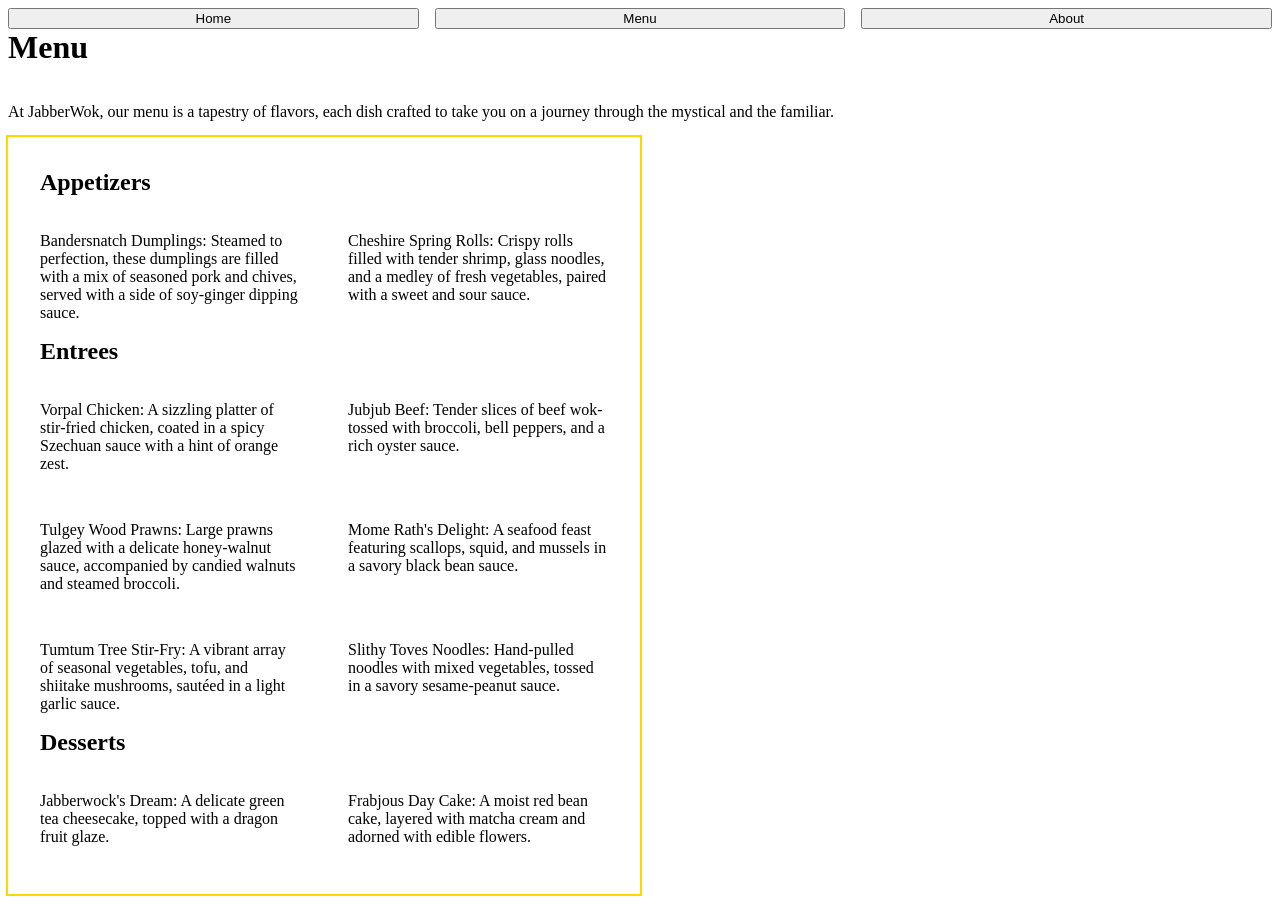
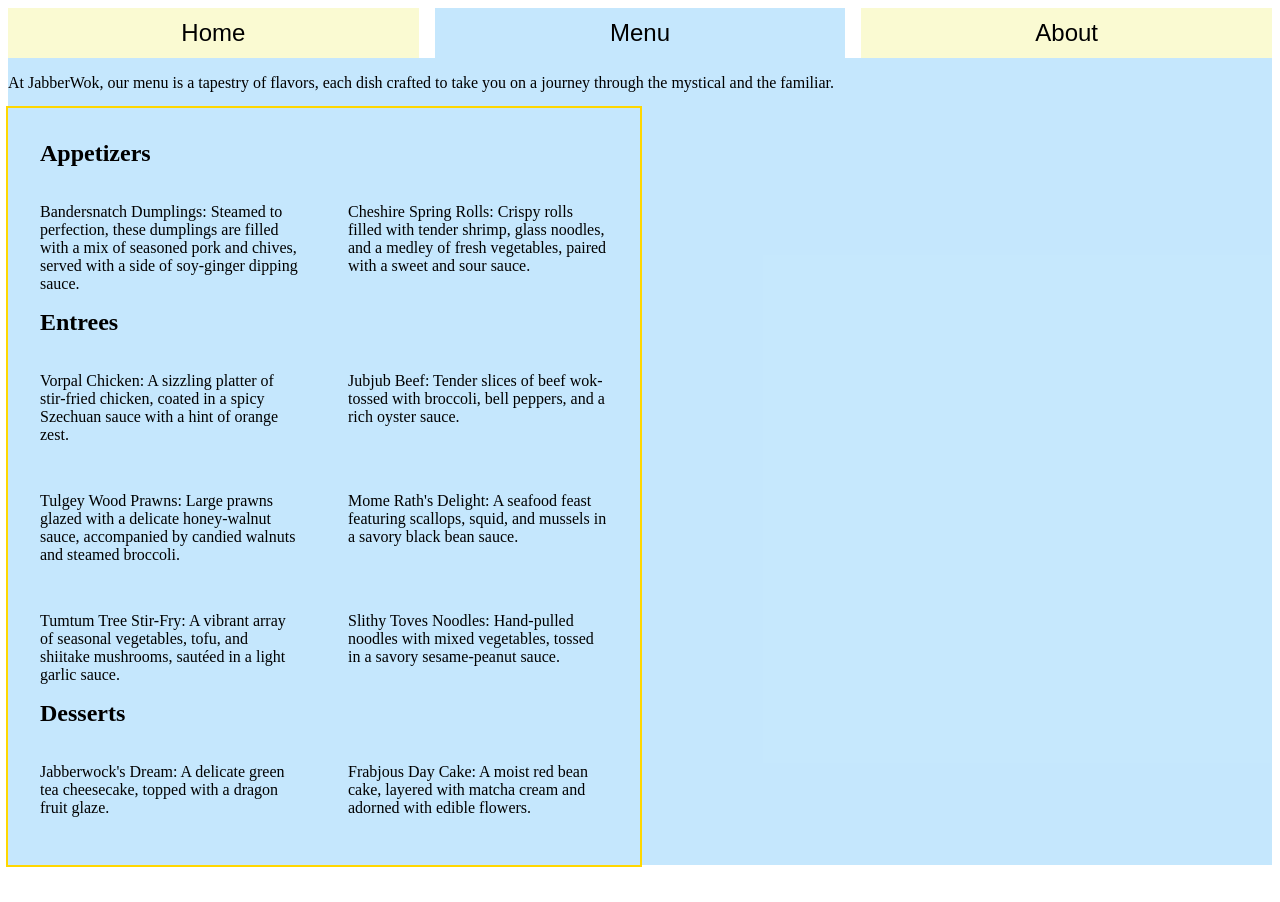
Before and after one commit to bugbat/odin-restaurant, a website built with webpack: page src/index.html in a window 1280 px wide. Both pictures are taken after a click on the button "Menu". After the commit the page ends 873 px from the top, so only its background shows below. Built offline with nearby package versions, Linux system fonts and the light colour scheme.

Commit message:
add css for buttons

```diff
--- a/src/about.js
+++ b/src/about.js
@@ -1,11 +1,9 @@
 export default function buildAbout() {
   const frag = document.createDocumentFragment();
-  let heading = document.createElement('h1');
-  heading.textContent = 'About Us';
   let para = document.createElement('p');
   para.textContent = 'JabberWok was founded in 2012 by two mixed up dreamers who wanted to make a restaurant that would fail so gloriously it would end up as a B plot on an IFC original.';
 
-  frag.append(heading, para);
+  frag.append(para);
 
   return frag;
 }
--- a/src/home.js
+++ b/src/home.js
@@ -1,7 +1,5 @@
 export default function buildHome() {
   const frag = document.createDocumentFragment();
-  let heading = document.createElement('h1');
-  heading.textContent = 'Home';
   let para1 = document.createElement('p');
   let para2 = document.createElement('p');
   let para3 = document.createElement('p');
@@ -9,7 +7,7 @@ export default function buildHome() {
   para2.textContent = "Step through our doors and find yourself in a realm where traditional flavors dance with modern flair, and every dish tells a story. From the sizzle of our woks to the aromatic spices that fill the air, we invite you to embark on an epicurean adventure that's as thrilling as the poem that inspired us.";
   para3.textContent = "Join us at JabberWok, and let your taste buds slay the vorpal hunger with a chortle of delight!";
 
-  frag.append(heading, para1, para2, para3);
+  frag.append(para1, para2, para3);
 
   return frag;
 }
--- a/src/index.js
+++ b/src/index.js
@@ -9,18 +9,33 @@ let contentDiv = document.querySelector('#content');
 const homeButton = document.querySelector('#home-btn');
 const menuButton = document.querySelector('#menu-btn');
 const aboutButton = document.querySelector('#about-btn');
+const btnsArray = [homeButton, menuButton, aboutButton]
 
 contentDiv.appendChild(buildHome());
+homeButton.classList.add("selected");
+
 
 homeButton.addEventListener('click', function() {
+  clearButtonClasses();
+  homeButton.classList.add("selected");
   contentDiv.replaceChildren();
   contentDiv.appendChild(buildHome());
 })
 menuButton.addEventListener('click', function() {
+  clearButtonClasses();
+  menuButton.classList.add("selected");
   contentDiv.replaceChildren();
   contentDiv.appendChild(buildMenu());
 })
 aboutButton.addEventListener('click', function() {
+  clearButtonClasses();
+  aboutButton.classList.add("selected");
   contentDiv.replaceChildren();
   contentDiv.appendChild(buildAbout());
 })
+
+function clearButtonClasses() {
+  btnsArray.forEach(button => {
+    button.classList.remove("selected");
+  });
+}
--- a/src/menu.js
+++ b/src/menu.js
@@ -1,7 +1,5 @@
 export default function buildMenu() {
   const frag = document.createDocumentFragment();
-  let heading = document.createElement('h1');
-  heading.textContent = 'Menu';
   let para = document.createElement('p');
   para.textContent = 'At JabberWok, our menu is a tapestry of flavors, each dish crafted to take you on a journey through the mystical and the familiar.';
 
@@ -53,7 +51,7 @@ export default function buildMenu() {
   menu.append(appsHeader, apps, entreesHeader, entrees, dessertsHeader, desserts);
 
 
-  frag.append(heading, para, menu);
+  frag.append(para, menu);
 
   return frag;
 }
--- a/src/style.css
+++ b/src/style.css
@@ -24,10 +24,26 @@ nav {
   gap: 1rem
 }
 
+nav button {
+  background-color: lightgoldenrodyellow;
+  border: 0px;
+  height: 50px;
+  font-size: 1.5rem;
+}
+
+nav button:hover {
+  background-color: rgba(135, 206, 250, 0.479);
+}
+
+.selected {
+  background-color: rgba(135, 206, 250, 0.479);
+}
+
 #content {
   display: grid;
   grid-template-columns: 1fr;
   justify-content: center;
+  background-color:  rgba(135, 206, 250, 0.479);
 }
 
 #menu {
```
